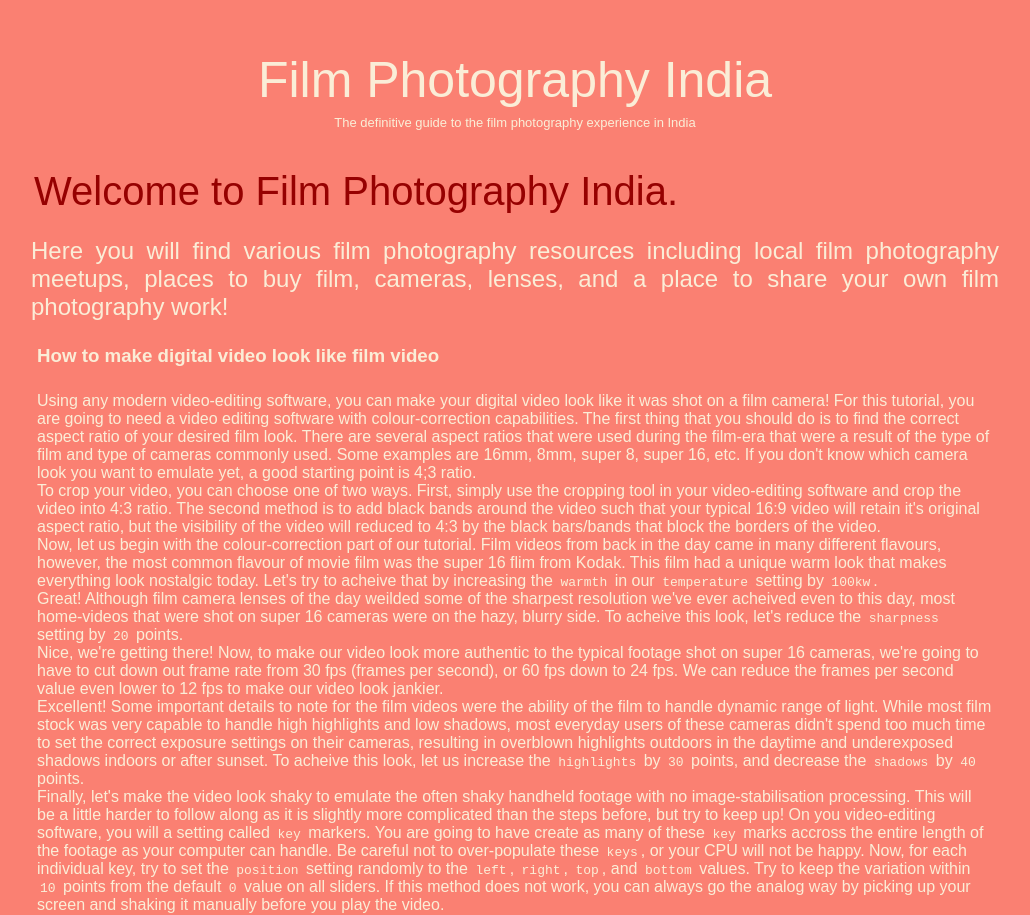
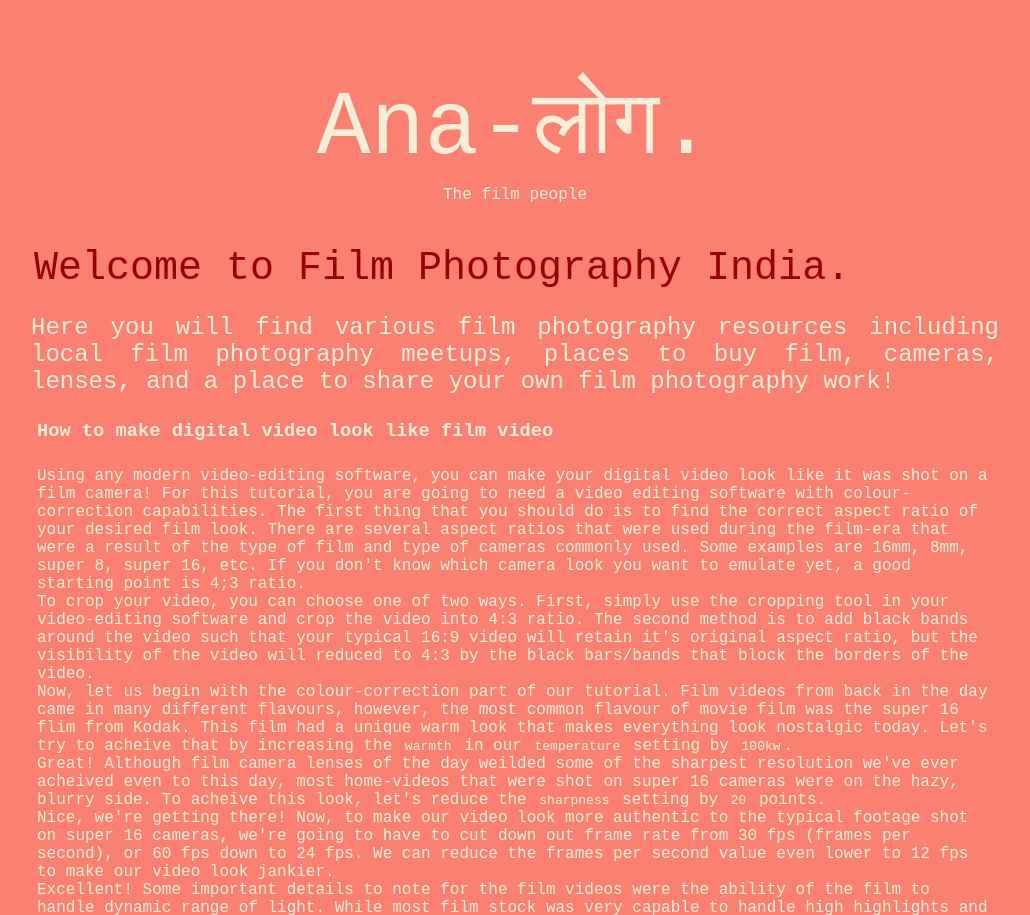
Before and after one commit to rohitbams/filmph, a plain HTML site: page index.html in a window 1280 px wide. Shown: the top 915 px of the page, without its empty margins (125-1155 px from the left). Drawn offline with Linux system fonts and the light colour scheme.

Commit message:
change font to 'Courier New'

```diff
--- a/index.html
+++ b/index.html
@@ -10,8 +10,8 @@
 
 <body>
 	<div class="site-branding">
-		<h1 id="heading"> Film Photography India </h1>
-		<p class="site-description"> The definitive guide to the film photography experience in India</p>
+		<h1 id="heading"> Ana-लोग. </h1>
+		<p class="site-description"> The film people</p>
 	</div>
 	<div class="subtitle welcomeTitle">Welcome to Film Photography India.</div>
 	<div class="subtitle welcomeText">Here you will find various film photography resources including local film photography meetups, places to buy film, cameras, lenses, and a place to share your own film photography work!</div>
--- a/styles.css
+++ b/styles.css
@@ -1,9 +1,9 @@
 * {
     background-color: salmon;
-    font-family:  sans-serif;
+    font-family:  'Courier New', Courier, monospace;
     box-sizing: border-box;
     color:rgb(250, 237, 215);
-    border: solid rgba(255, 0, 0, 0);
+    border: solid rgba(255, 0, 0, 0.0);
 }
 
 body {
@@ -14,17 +14,18 @@ body {
 .site-branding {
     text-align: center;
     border: 5px;
-
+    padding-bottom: none;
+    margin-bottom: none;
 }
 
 .site-description {
-    font-size: 13px;
+    font-size: 16px;
     padding-top: 0%;
     margin-top: 0%;
 }
 
 #heading {
-    font-size: 50px;
+    font-size: 90px;
     font-weight: 500;
     padding-bottom: 0%;
     margin-bottom: 0%;
```
